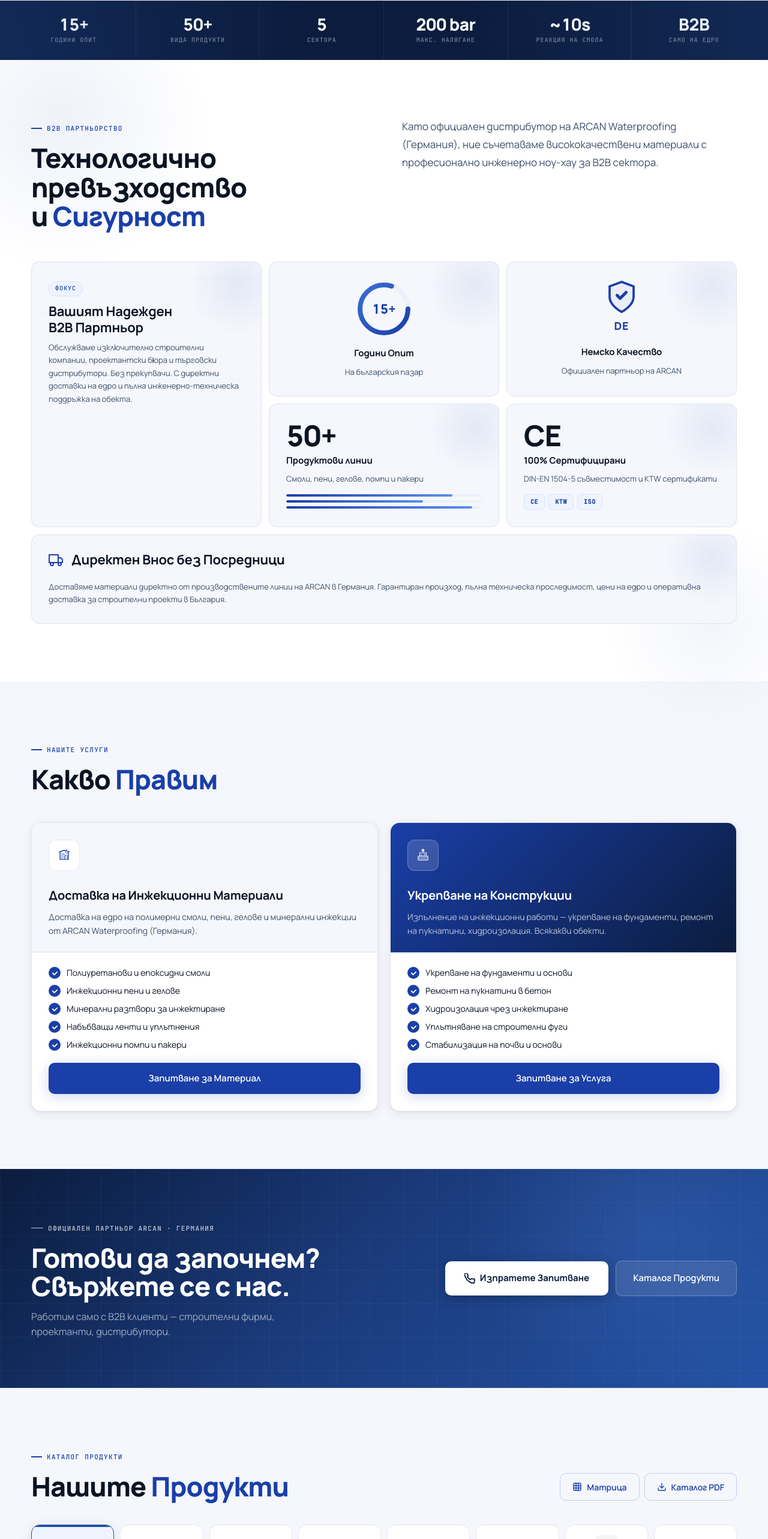
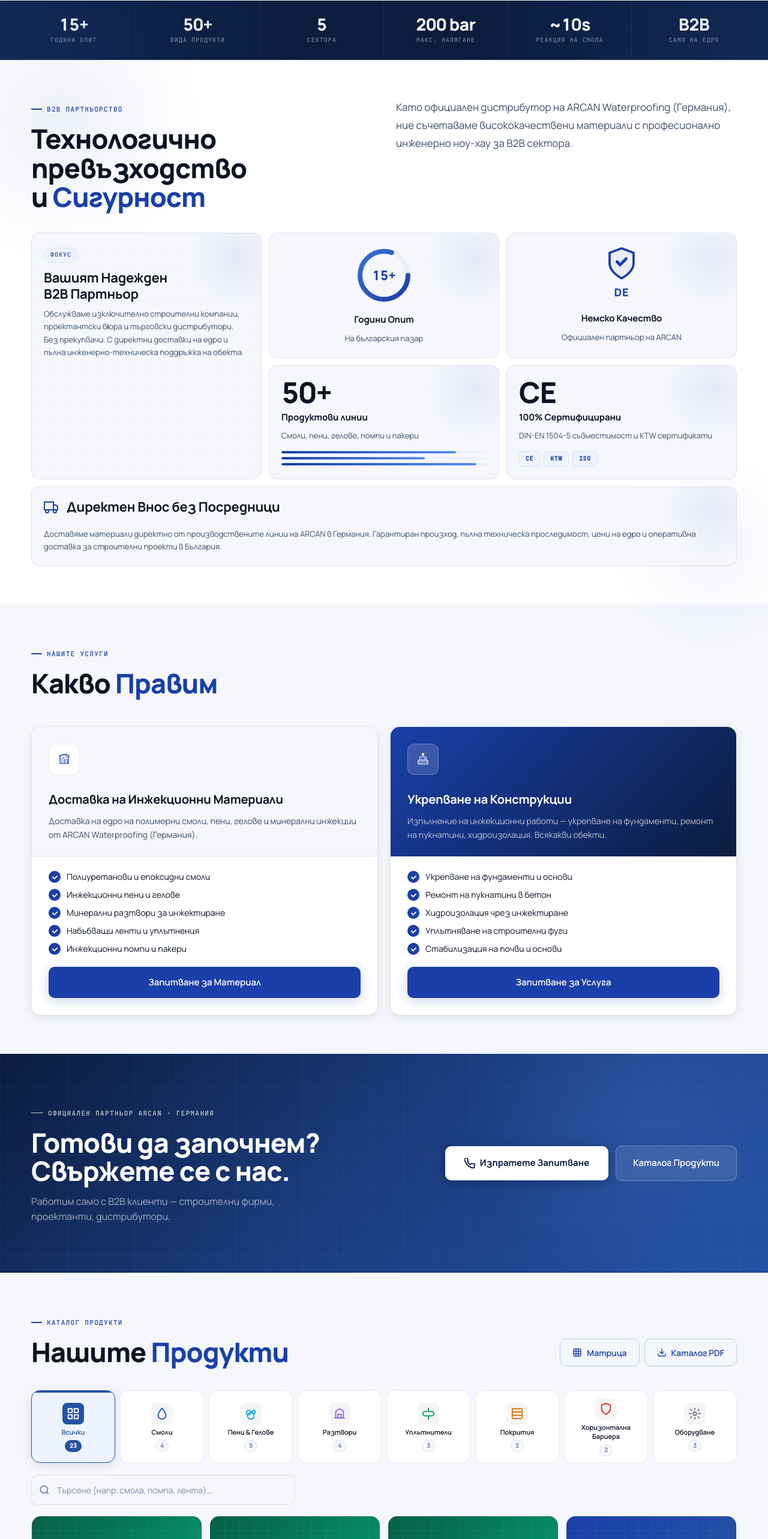
Before and after one commit to bodexbg-a11y/website, a React (Vite) app: page / in a window 1280 px wide. Shown: the part 902-3468 px from the top of the page at 60% size. Built offline with nearby package versions, Linux system fonts and the light colour scheme.

Commit message:
fix: category filter scroll, compact section spacing throughout

```diff
--- a/src/index.css
+++ b/src/index.css
@@ -99,8 +99,8 @@ img { display: block; max-width: 100%; }
 
 /* ── LAYOUT ── */
 .container { max-width: 1240px; margin: 0 auto; padding: 0 32px; }
-.section    { padding: 96px 0; position: relative; }
-.section-sm { padding: 60px 0; position: relative; }
+.section    { padding: 64px 0; position: relative; }
+.section-sm { padding: 40px 0; position: relative; }
 .text-center { text-align: center; }
 .mt-12 { margin-top: 12px; }
 .mt-16 { margin-top: 16px; }
@@ -355,13 +355,13 @@ body:not(.light-theme) .hero-float-svg { filter:drop-shadow(0 20px 48px rgba(0,0
 .why-section { background:var(--bg-surface); }
 body:not(.light-theme) .why-section { background:var(--bg-surface); }
 
-.why-header { display:grid; grid-template-columns:1fr 1fr; gap:60px; align-items:start; margin-bottom:52px; }
-
-.bento-grid { display:grid; grid-template-columns:repeat(3,1fr); gap:14px; }
+.why-header { display:grid; grid-template-columns:1fr 1fr; gap:40px; align-items:start; margin-bottom:36px; }
+
+.bento-grid { display:grid; grid-template-columns:repeat(3,1fr); gap:10px; }
 
 .bento-card {
   background:var(--bg-base); border:1px solid var(--border); border-radius:var(--r-xl);
-  padding:28px; position:relative; overflow:hidden;
+  padding:20px; position:relative; overflow:hidden;
   transition:border-color 200ms, box-shadow 200ms, transform 180ms;
 }
 .bento-card:hover { border-color:var(--border-hover); box-shadow:var(--sh); transform:translateY(-2px); }
@@ -624,7 +624,7 @@ body:not(.light-theme) .sector-svg { color:var(--blue-300); }
 .process-section { background:var(--bg-base); border-top:1px solid var(--border); }
 body:not(.light-theme) .process-section { background:var(--bg-base); }
 
-.process-timeline { display:grid; grid-template-columns:repeat(5,1fr); gap:12px; margin-bottom:64px; }
+.process-timeline { display:grid; grid-template-columns:repeat(5,1fr); gap:10px; margin-bottom:40px; }
 .process-step {
   background:var(--bg-surface); border:1px solid var(--border); border-radius:var(--r-xl);
   padding:24px 20px; transition:border-color 200ms, box-shadow 200ms, transform 180ms;
@@ -650,17 +650,17 @@ body:not(.light-theme) .step-num { background:rgba(91,143,238,0.12); border-colo
 .injection-process-head h3 { font-size:clamp(20px,2.5vw,32px); font-weight:700; color:var(--text); letter-spacing:-.01em; }
 .injection-process-head p { font-size:15px; line-height:1.7; color:var(--muted); padding-top:8px; }
 
-.injection-grid { display:grid; grid-template-columns:repeat(4,1fr); gap:14px; }
+.injection-grid { display:grid; grid-template-columns:repeat(4,1fr); gap:10px; }
 .injection-card {
   background:var(--bg-surface); border:1px solid var(--border); border-radius:var(--r-xl);
   overflow:hidden; transition:border-color 200ms, box-shadow 200ms, transform 180ms;
 }
 .injection-card:hover { border-color:var(--border-hover); box-shadow:var(--sh); transform:translateY(-3px); }
 body:not(.light-theme) .injection-card { background:var(--bg-surface); }
-.injection-img { aspect-ratio:3/4; overflow:hidden; }
+.injection-img { aspect-ratio:4/3; overflow:hidden; }
 .injection-img img { width:100%; height:100%; object-fit:cover; transition:transform 380ms ease; }
 .injection-card:hover .injection-img img { transform:scale(1.04); }
-.injection-card-body { padding:18px 20px; }
+.injection-card-body { padding:14px 16px; }
 .injection-card-body span { font-family:var(--font-mono); font-size:11px; font-weight:500; color:var(--primary); letter-spacing:.08em; display:block; margin-bottom:6px; }
 body:not(.light-theme) .injection-card-body span { color:var(--blue-300); }
 .injection-card-body h4 { font-family:var(--font-h); font-size:15px; font-weight:700; color:var(--text); margin-bottom:6px; }
@@ -839,7 +839,7 @@ body:not(.light-theme) .project-card { background:var(--bg-surface); }
   .cta-band { padding:56px 0; }
 }
 @media (max-width:768px){
-  .section { padding:64px 0; }
+  .section { padding:48px 0; }
   .section-sm { padding:48px 0; }
   .container { padding:0 20px; }
   #header nav { padding:0 20px; }
@@ -860,7 +860,7 @@ body:not(.light-theme) .project-card { background:var(--bg-surface); }
   .cta-band { padding:48px 0; }
 }
 @media (max-width:480px){
-  .section { padding:48px 0; }
+  .section { padding:36px 0; }
   .hero-ctas { flex-direction:column; }
   .hero-ctas .btn { width:100%; justify-content:center; }
   .product-grid { grid-template-columns:1fr; }
@@ -1126,7 +1126,7 @@ body:not(.light-theme) .bento-progress-bars .mini-bar { background: rgba(255,255
 .sector-item { border-radius: 14px; }
 
 /* Process timeline — бордер-радиус */
-.process-step { border-radius: 14px; }
+.process-step { border-radius: 12px; }
 .injection-card { border-radius: 14px; }
 
 /* ── АДАПТИВ ДОПОЛНЕНИЯ ── */
@@ -1277,7 +1277,7 @@ body:not(.light-theme) .sol-item--active .sol-item__chevron { color: var(--blue-
 
 /* ── RIGHT DETAIL PANEL ── */
 .sol-detail {
-  padding: 36px 40px;
+  padding: 24px 28px;
   display: flex;
   flex-direction: column;
   gap: 0;
@@ -1976,7 +1976,7 @@ body:not(.light-theme) .form-card textarea {
   background: var(--bg-surface);
   border-top: 1px solid var(--border);
   border-bottom: 1px solid var(--border);
-  padding: 48px 0;
+  padding: 32px 0;
 }
 .trust-band__grid {
   display: grid;
@@ -2181,20 +2181,20 @@ body:not(.light-theme) .product-card-head {
 .cat-grid {
   display: grid;
   grid-template-columns: repeat(8, 1fr);
-  gap: 10px;
-  margin-bottom: 28px;
+  gap: 8px;
+  margin-bottom: 20px;
 }
 .cat-card {
   display: flex; flex-direction: column;
   align-items: center; justify-content: center;
-  gap: 8px;
-  padding: 16px 10px 14px;
+  gap: 6px;
+  padding: 12px 8px 10px;
   border-radius: 14px;
   border: 1.5px solid var(--border);
   background: var(--bg-surface);
   cursor: pointer;
   transition: border-color 160ms, background 160ms, transform 160ms, box-shadow 160ms;
-  min-height: 90px;
+  min-height: 76px;
   position: relative; overflow: hidden;
   text-align: center;
 }
@@ -2274,7 +2274,7 @@ body:not(.light-theme) .cat-card__count { background: rgba(255,255,255,0.05); }
 .pgrid-4 {
   display: grid;
   grid-template-columns: repeat(4, 1fr);
-  gap: 16px;
+  gap: 12px;
 }
 .pgrid-empty {
   grid-column: 1 / -1;
@@ -2303,7 +2303,7 @@ body:not(.light-theme) .pcard { background: var(--bg-surface); }
 
 /* Фото шапка */
 .pcard__img {
-  height: 120px;
+  height: 96px;
   position: relative; overflow: hidden;
   flex-shrink: 0;
 }
@@ -2339,7 +2339,7 @@ body:not(.light-theme) .pcard { background: var(--bg-surface); }
 
 /* Body */
 .pcard__body {
-  padding: 10px 14px 16px;
+  padding: 8px 12px 14px;
   display: flex; flex-direction: column;
   flex: 1; gap: 0;
 }
--- a/src/sections/Products.jsx
+++ b/src/sections/Products.jsx
@@ -218,7 +218,7 @@ export default function Products() {
       if (e.detail?.filter) {
         setActiveFilter(e.detail.filter);
         setSearchQuery('');
-        document.getElementById('products')?.scrollIntoView({ behavior: 'smooth' });
+        setTimeout(() => document.getElementById('prod-grid-anchor')?.scrollIntoView({ behavior: 'smooth', block: 'start' }), 80);
       }
     }
     window.addEventListener('setProductFilter', onFilterChange);
@@ -228,8 +228,7 @@ export default function Products() {
   const handleCatClick = (key) => {
     setActiveFilter(key);
     setSearchQuery('');
-    /* небольшая задержка чтобы фильтр применился, потом скролл к гриду */
-    setTimeout(() => gridRef.current?.scrollIntoView({ behavior: 'smooth', block: 'start' }), 60);
+    setTimeout(() => document.getElementById('prod-grid-anchor')?.scrollIntoView({ behavior: 'smooth', block: 'start' }), 80);
   };
 
   const catInfo = (key) => CATS.find(c => c.key === key) || CATS[0];
@@ -319,9 +318,10 @@ export default function Products() {
           </div>
         </div>
 
-        {/* Active category label */}
+        {/* Active category label + scroll anchor */}
+        <div id="prod-grid-anchor" style={{ scrollMarginTop: '84px' }} />
         {activeFilter !== 'all' && (
-          <div className="active-cat-label" ref={gridRef}>
+          <div className="active-cat-label">
             <span className="active-cat-label__dot" style={{ background: catInfo(activeFilter).color }} aria-hidden="true" />
             <span className="active-cat-label__name" style={{ color: catInfo(activeFilter).color }}>
               <T bg={catInfo(activeFilter).bg} en={catInfo(activeFilter).en} />
@@ -331,7 +331,7 @@ export default function Products() {
         )}
 
         {/* Grid */}
-        <div className="pgrid-4" id="productGrid" key={activeFilter + searchQuery} ref={activeFilter === 'all' ? gridRef : undefined}>
+        <div className="pgrid-4" id="productGrid" key={activeFilter + searchQuery}>
           {visible.length > 0 ? visible.map((p, i) => {
             const name = p.name || (lang === 'bg' ? p.nameBg : p.nameEn);
             const ci = catInfo(p.cat);
```
